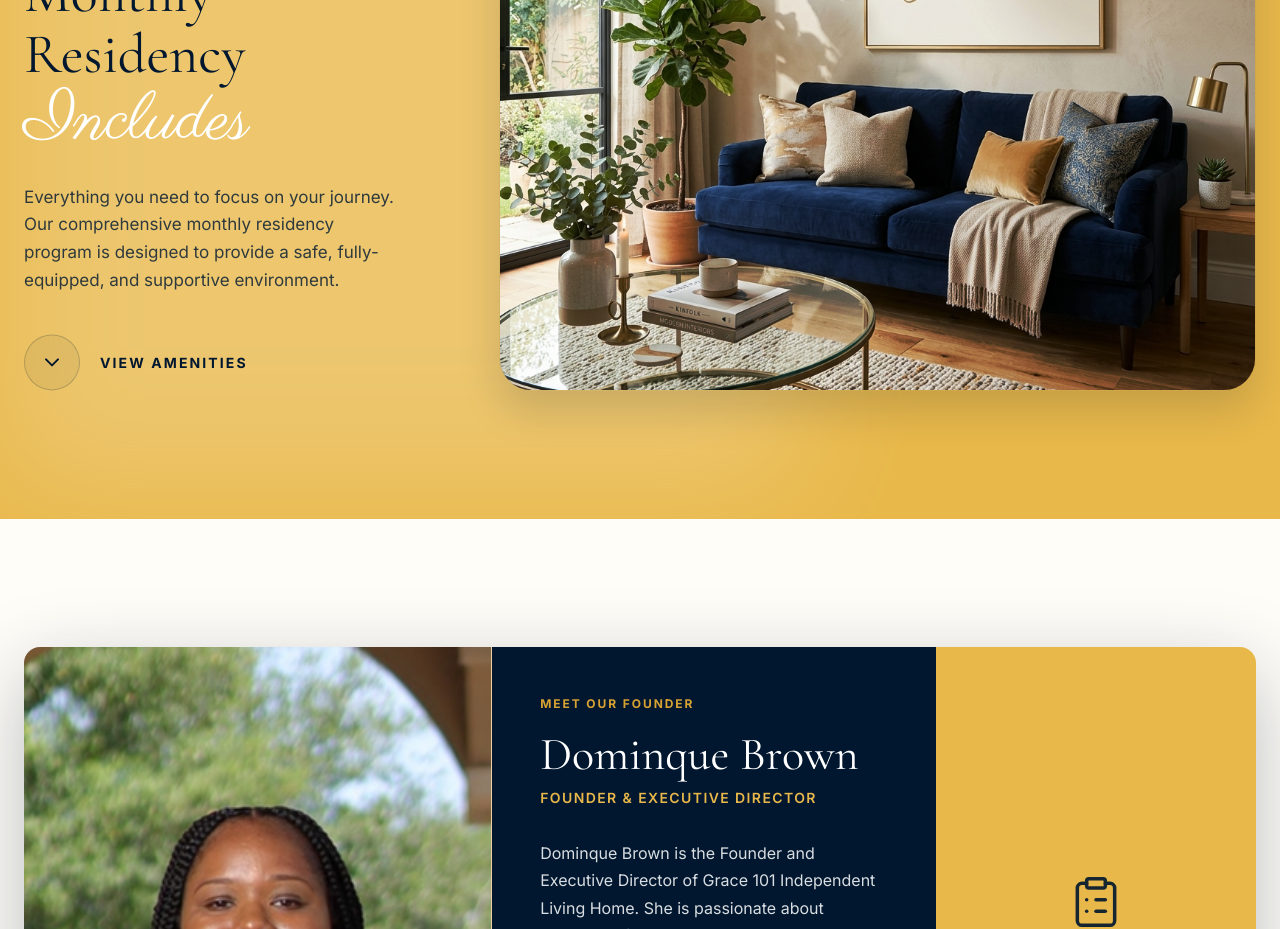
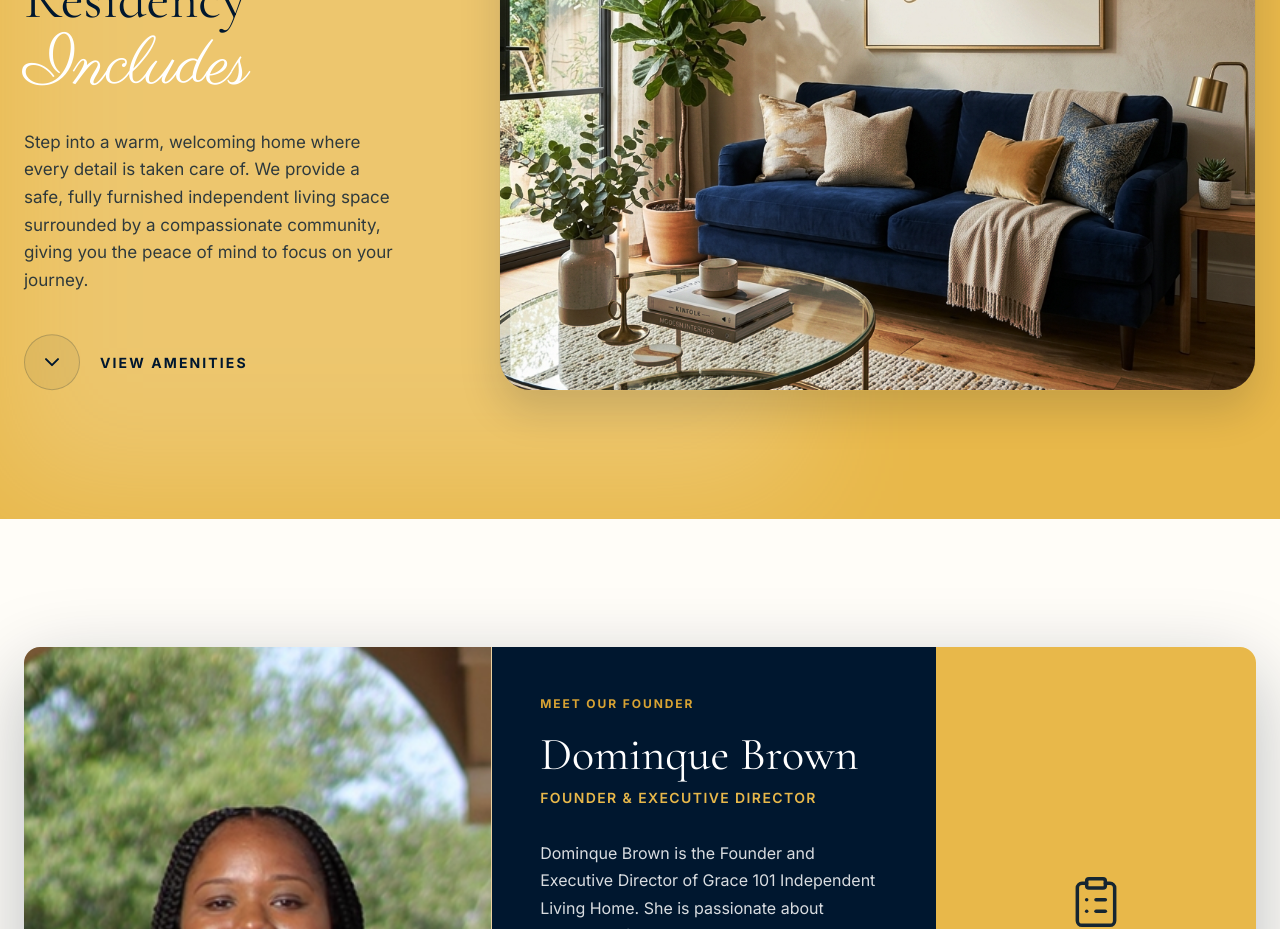
Before and after one commit to HiddenGems810/grace-website, a Next.js app: page / in a window 1280 px wide. Shown: the part 2780-3709 px from the top of the page. Built offline with nearby package versions, Linux system fonts and the light colour scheme; a web font is replaced by a local one.

Commit message:
Update ProgramsGrid copy to be warmer, removing 'program' phrasing and adding SEO keywords

```diff
--- a/components/sections/ProgramsGrid.tsx
+++ b/components/sections/ProgramsGrid.tsx
@@ -58,7 +58,7 @@ export function ProgramsGrid() {
                 </h2>
 
                 <p className="font-sans text-[var(--color-navy-900)]/80 text-[16px] md:text-[17px] leading-relaxed mb-10 max-w-md">
-                  Everything you need to focus on your journey. Our comprehensive monthly residency program is designed to provide a safe, fully-equipped, and supportive environment.
+                  Step into a warm, welcoming home where every detail is taken care of. We provide a safe, fully furnished independent living space surrounded by a compassionate community, giving you the peace of mind to focus on your journey.
                 </p>
 
                 <button
```
